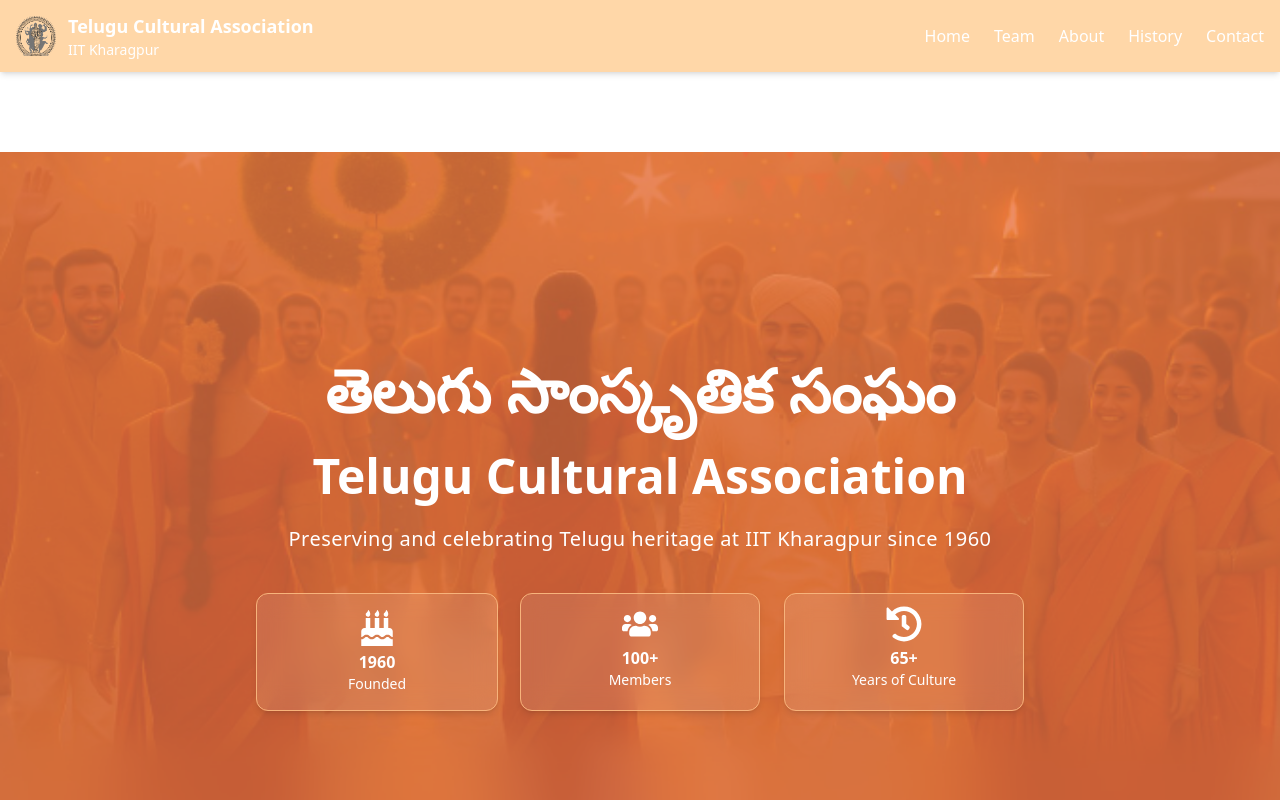
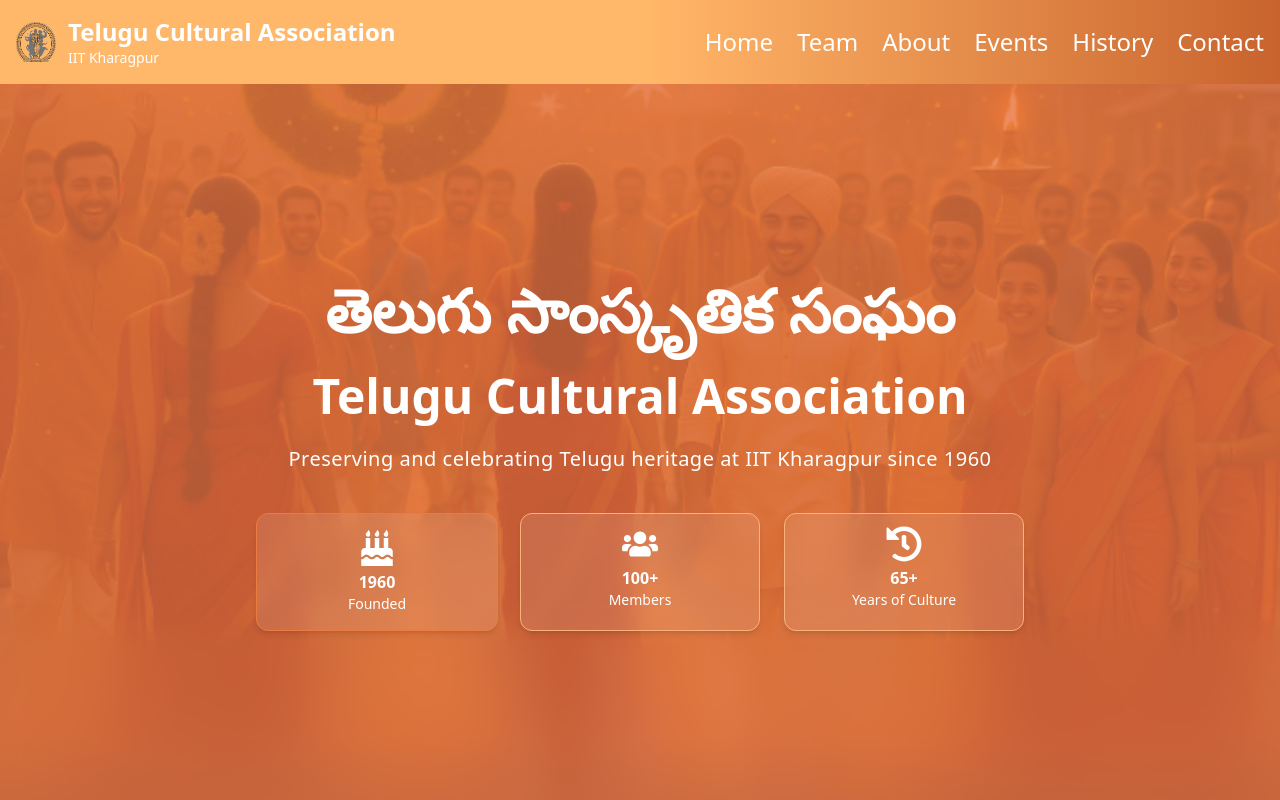
Before and after one commit to SUSHMITHASAME/tca-website, a React (Vite) app in the folder client/: page / in a window 1280 px wide. Shown: the top 800 px of the page. Built offline with nearby package versions, Linux system fonts and the light colour scheme; no server answers.

Commit message:
Updated Navbar, Home, Team, and App.jsx sections

```diff
--- a/client/src/App.jsx
+++ b/client/src/App.jsx
@@ -16,6 +16,10 @@
       <Routes>
         {/* Admin routes (don't show navbar here) */}
         <Route path="/team" element={<Team />} />
+        <Route path="/events" element={<Events />} />
+        <Route path="/about" element={<About />} />
+        <Route path="/contact" element={<Contact />} />
+        <Route path="/history" element={<History/>} />
         <Route path="/admin/login" element={<AdminLogin />} />
         <Route path="/admin/dashboard" element={<RequireAuth>
           <AdminDashboard />
@@ -36,7 +40,7 @@
                 <section id="about">
                   <About />
                 </section>
-                <section id="history">
+                <section id="events">
                   <Events />
                 </section>
                 <section id="history">
--- a/client/src/components/Navbar.jsx
+++ b/client/src/components/Navbar.jsx
@@ -3,8 +3,8 @@
 
 const Navbar = () => {
   return (
-    <nav className="bg-orange-200 shadow-md">
-      <div className="container mx-auto px-4 py-3 flex justify-between items-center">
+    <nav className="bg-gradient-to-r from-orange-300 via-orange-300 to-[#c8632d] shadow-md">
+      <div className="container mx-auto px-4 py-4 flex justify-between items-center">
         {/* Logo Section */}
         <div className="flex items-center space-x-3">
           <img
@@ -13,7 +13,7 @@
             className="h-10 w-10"
           />
           <div>
-            <h1 className="text-white text-lg font-bold">
+            <h1 className="text-white text-2xl font-bold">
               Telugu Cultural Association
             </h1>
             <p className="text-white text-sm">IIT Kharagpur</p>
@@ -21,10 +21,11 @@
         </div>
 
         {/* Menu Links */}
-        <div className="hidden md:flex space-x-6 text-white font-medium">
+        <div className="hidden md:flex space-x-6 text-white text-2xl font-medium">
           <Link to="/" className="hover:text-gray-200">Home</Link>
           <Link to="/team" className="hover:text-gray-200">Team</Link>
           <Link to="/about" className="hover:text-gray-200">About</Link>
+          <Link to="/events" className="hover:text-gray-200">Events</Link>
           <Link to="/history" className="hover:text-gray-200">History</Link>
           <Link to="/contact" className="hover:text-gray-200">Contact</Link>
         </div>
--- a/client/src/pages/Home.jsx
+++ b/client/src/pages/Home.jsx
@@ -4,7 +4,7 @@
   return (
     <section
   id="home"
-  className="relative pt-15 sm:pt-15 md:pt-5 lg:pt-1 pb-15 px-4 text-white min-h-[100vh] flex flex-col items-center justify-center bg-cover bg-center"
+  className="relative -mt-20 px-4 text-white min-h-[90vh] flex flex-col items-center justify-center bg-cover bg-center m-0 p-0"
   style={{
     backgroundImage: "url('/hero.png')", // ✅ Correct path
   }}
@@ -26,7 +26,7 @@
 
     {/* Stats */}
     <div className="mt-10 grid grid-cols-1 sm:grid-cols-3 md:grid-cols-3 gap-6 max-w-3xl">
-      <div className="flex flex-col items-center bg-white/10 backdrop-blur-md p-2 sm:p-1 md:p-2 lg:p-4 px-10 sm:px-10 md:px-20 lg:px-30 rounded-xl border border-[#f7b37b] shadow-md text-center">
+      <div className="flex flex-col items-center bg-white/10 backdrop-blur-md p-2 sm:p-1 md:p-2 lg:p-4 px-10 sm:px-10 md:px-20 lg:px-30 rounded-xl border border-[#eb7b3f] shadow-md text-center">
         <FaBirthdayCake className="text-4xl text-white mb-1" />
         <p className="text-1xl font-bold">1960</p>
         <p className="text-sm font-medium">Founded</p>
--- a/client/src/pages/Team.jsx
+++ b/client/src/pages/Team.jsx
@@ -117,5 +117,4 @@
     </div>
   );
 };
-
 export default Team;
```
